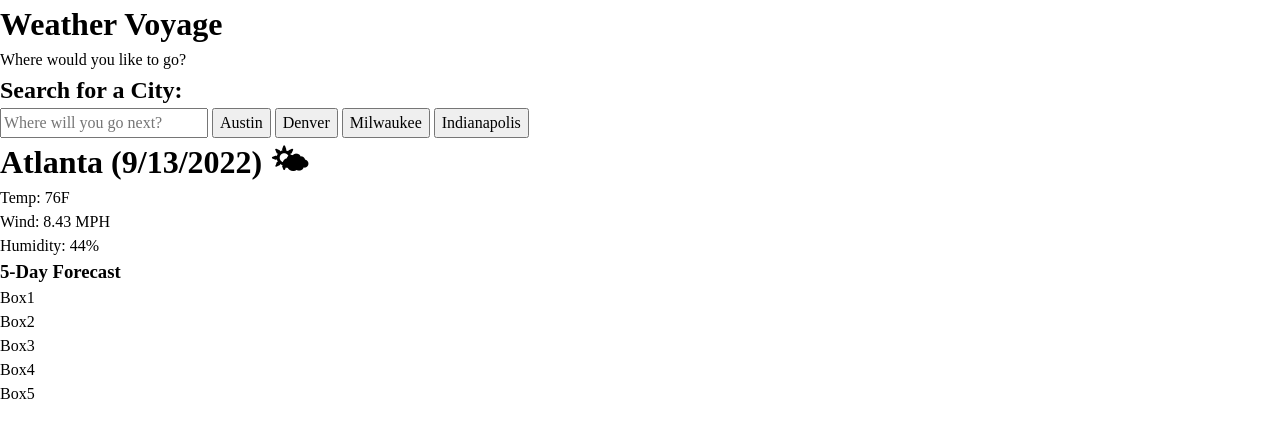
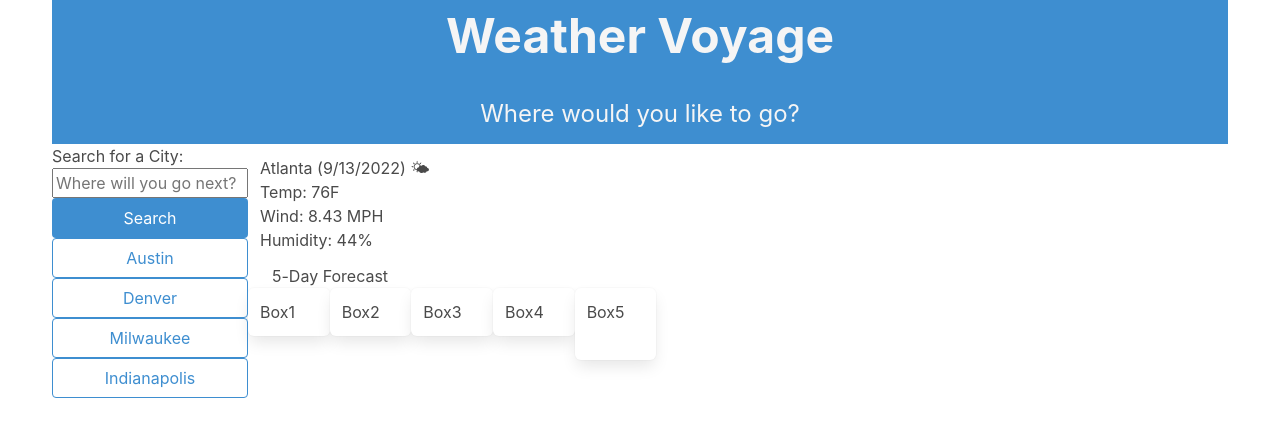
Before and after one commit to RyanDamron/Weather-Voyage, a plain HTML site: page index.html in a window 1280 px wide. Drawn offline with nearby package versions, Linux system fonts and the light colour scheme.

Commit message:
worked on Bulma layout and styling

```diff
--- a/assets/css/js/style.css
+++ b/assets/css/js/style.css
@@ -0,0 +1,3 @@
+#todays-city {
+    margin-bottom: 1em;
+}
--- a/index.html
+++ b/index.html
@@ -1,56 +1,65 @@
 <!DOCTYPE html>
 <html lang="en">
+
 <head>
     <title>Weather Voyage</title>
     <meta charset="utf-8">
     <meta name="viewport" content="width=device-width, initial-scale=1">
-    <link rel="stylesheet" type="text/css" href="./assets/css/js/reset.css"/>
-    <link rel="stylesheet" type="text/css" href="./assets/css/js/style.css"/>
+    <link rel="stylesheet" type="text/css" href="./assets/css/js/reset.css" />
+    <link rel="stylesheet" type="text/css" href="./assets/css/js/style.css" />
+    <link rel="stylesheet" href="https://cdn.jsdelivr.net/npm/bulma@0.9.4/css/bulma.min.css">
 </head>
 
-<body>
-    <header id="header">
-        <h1>Weather Voyage</h1>
-        <p>Where would you like to go?</p>
+<body class="container is-family-primary">
+    <div class="columns is-vcentered has-background-info">
+        <header class="column is-full has-text-centered has-text-light" id="header">
+            <h1 class="content is-size-1 has-text-weight-bold has-text-light">Weather Voyage</h1>
+            <p class="content is-size-4">Where would you like to go?</p>
         </header>
+    </div>
 
     <main>
-        <aside>
+        <div class="columns">
+            <aside class="tile is-vertical is-2 is-fluid">
                 <h2>Search for a City:</h2>
                 <input type="text" placeholder="Where will you go next?">
-            <button class="buttons" id="button-one">Austin</button>
-            <button class="buttons" id="button-two">Denver</button>
-            <button class="buttons" id="button-three">Milwaukee</button>
-            <button class="buttons" id="button-four">Indianapolis</button>
+                <button type="submit" class="button has-text-centered is-info">Search</button>
+                <button class="button has-text-centered is-info is-outlined" id="button-one">Austin</button>
+                <button class="button has-text-centered is-info is-outlined" id="button-two">Denver</button>
+                <button class="button has-text-centered is-info is-outlined" id="button-three">Milwaukee</button>
+                <button class="button has-text-centered is-info is-outlined" id="button-four">Indianapolis</button>
             </aside>
 
-        <div>
+            <div class="column">
+                <div id="todays-city ">
                     <h1>Atlanta (9/13/2022) &#127780;</h1>
                     <p>Temp: 76F</p>
                     <p>Wind: 8.43 MPH</p>
                     <p>Humidity: 44%</p>
                 </div>
 
-        <div>
-            <h3>5-Day Forecast</h3>
-            <div class="box-wrapper">
-                <div id="box1">
+
+
+                <h3 class="column">5-Day Forecast</h3>
+                <div class="columns is-full box-wrapper">
+                    <div class="box column is-1" id="box1">
                         Box1
                     </div>
-                <div id="box2">
+                    <div class="box column is-1" id="box2">
                         Box2
                     </div>
-                <div id="box3">
+                    <div class="box column is-1" id="box3">
                         Box3
                     </div>
-                <div id="box4">
+                    <div class="box column is-1" id="box4">
                         Box4
                     </div>
-                <div id="box5">
+                    <div class="box column is-1" id="box5">
                         Box5
                     </div>
                 </div>
 
+            </div>
         </div>
     </main>
     <script src="./assets/css/js/script.js"></script>
```
Lines whose indentation alone changed are shown as unchanged.
